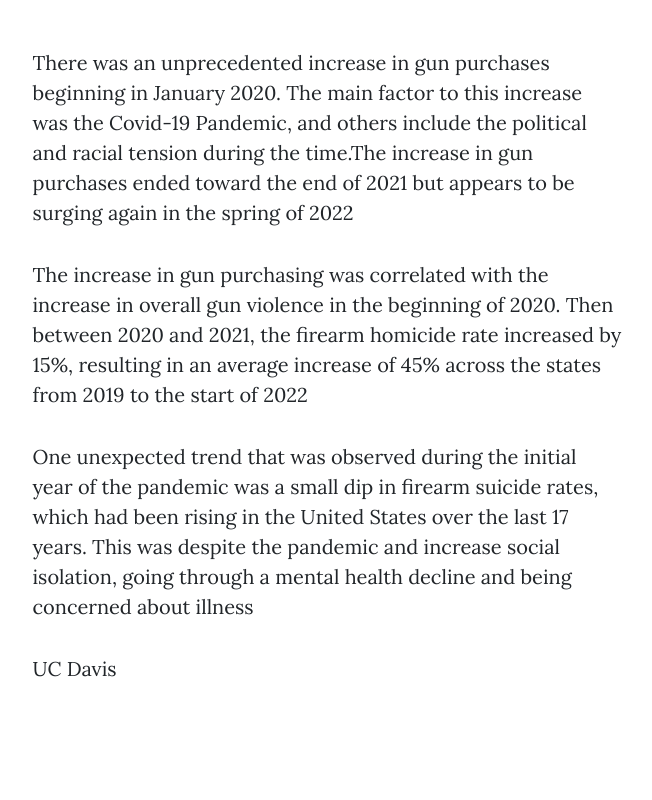
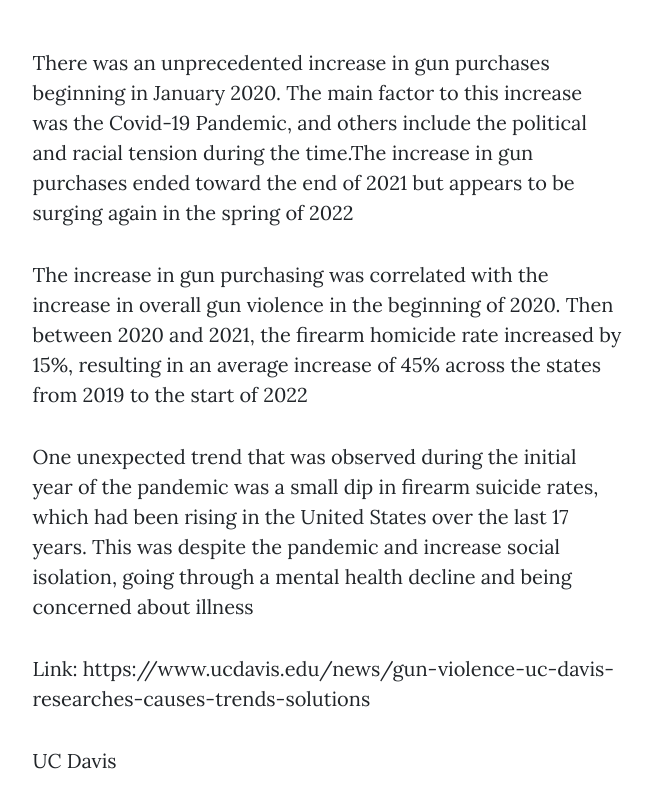
Before and after one commit to ISS-Group-34/ISS210-001-34Final, a plain HTML site: page secondpost.html in a window 1280 px wide. Shown: the part 899-1699 px from the top of the page, without its empty margins (313-965 px from the left). Before the commit the page ends 1607 px from the top, so only its background shows below. Drawn offline with nearby package versions, Linux system fonts and the light colour scheme.

Commit message:
Update secondpost.html

```diff
--- a/secondpost.html
+++ b/secondpost.html
@@ -63,7 +63,7 @@
                         <p>There was an unprecedented increase in gun purchases beginning in January 2020. The main factor to this increase was the Covid-19 Pandemic, and others include the political and racial tension during the time.The increase in gun purchases ended toward the end of 2021 but appears to be surging again in the spring of 2022</p>
                         <p>The increase in gun purchasing was correlated with the increase in overall gun violence in the beginning of 2020. Then between 2020 and 2021, the firearm homicide rate increased by 15%, resulting in an average increase of 45% across the states from 2019 to the start of 2022</p>
                         <p>One unexpected trend that was observed during the initial year of the pandemic was a small dip in firearm suicide rates, which had been rising in the United States over the last 17 years. This was despite the pandemic and increase social isolation, going through a mental health decline and being concerned about illness</p>
-
+                        <p> Link: https://www.ucdavis.edu/news/gun-violence-uc-davis-researches-causes-trends-solutions </p>
 
 
                             <a href="https://www.ucdavis.edu/news/gun-violence-uc-davis-researches-causes-trends-solutions">UC Davis</a>
```
